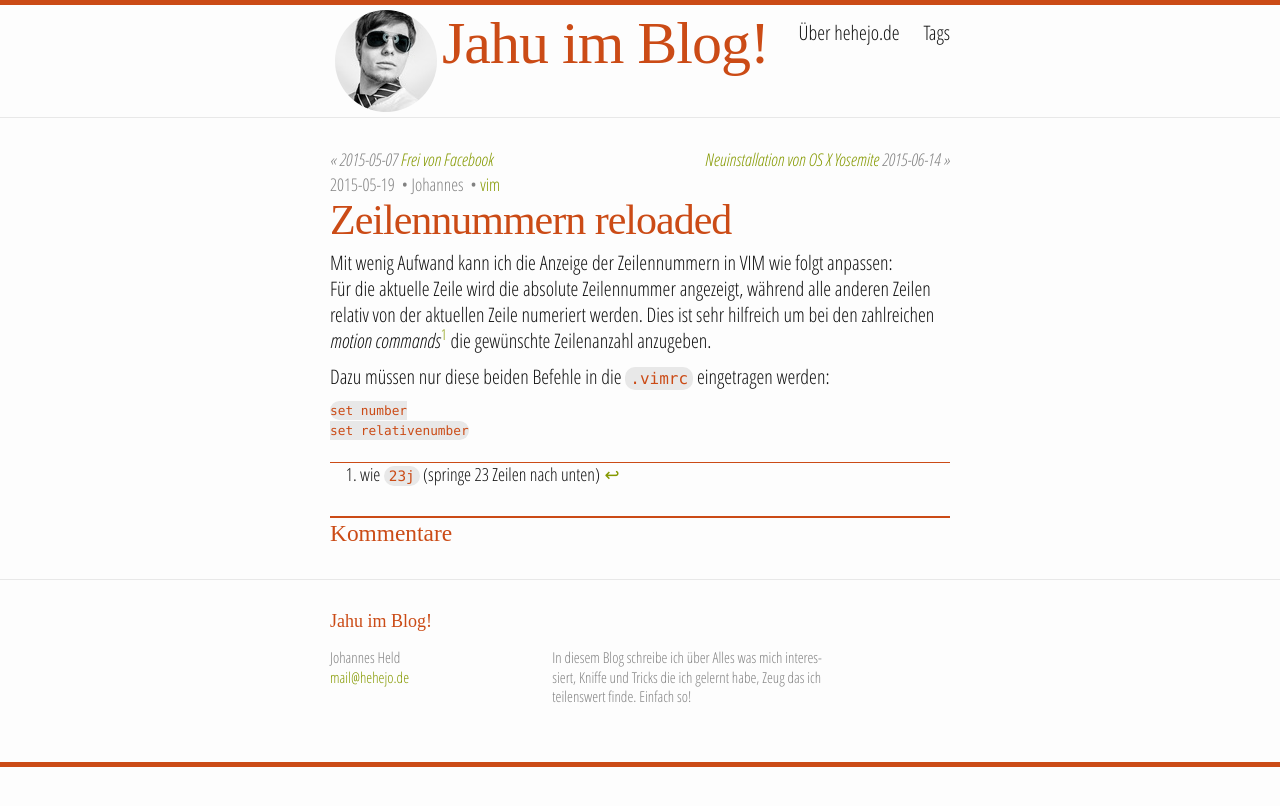
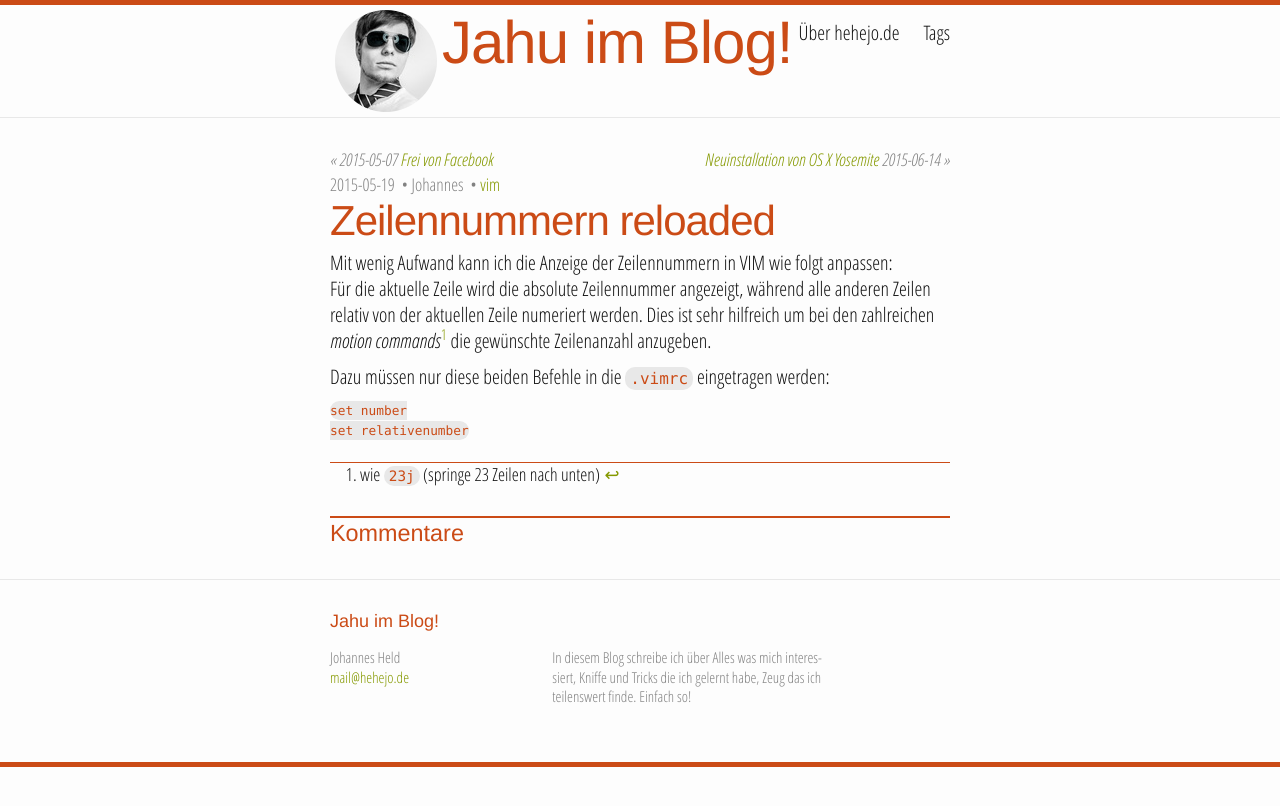
Before and after one commit to hehejo/de.hehejo.blog, a Jekyll site: the page built from _posts/2015-05-19-zeilennummern.md, in a window 1280 px wide. Shown: the top 806 px of the page. Built offline with Jekyll 4.4.1, drawn with Linux system fonts in a browser that asks for light colours; nearby versions of some CDN libraries; some web fonts are replaced; comment, search, counter and statistics services are not loaded; a style sheet for code colours, icons or effects is not loaded.

Commit message:
Anpassen der Konfiguration und Fonts

```diff
--- a/_config.yml
+++ b/_config.yml
@@ -5,10 +5,6 @@ description: > # this means to ignore newlines until "baseurl:"
   In diesem Blog schreibe ich über Alles was mich interessiert, Kniffe und Tricks die ich gelernt habe, Zeug das ich teilenswert finde. Einfach so!
 baseurl: "" # the subpath of your site, e.g. /blog/
 url: "http://blog.hehejo.de" # the base hostname & protocol for your site
-
-twitter_username: hehejo
-github_username:  hehejo
-
 
 timezone: Europe/Berlin
 encoding: utf-8
@@ -62,13 +58,13 @@ picture:
              source_default:
                      width: "680"
                      height: "156"
-     gallery:
-          ppi: [1, 1.5]
-          attr:
-            class: "gallery-pict"
-            itemprop: "image"
-          source_medium:
-            media: "(max-width: 520px)"
-            width: "220"
-          source_default:
-            width: "680"
+     # gallery:
+     #      ppi: [1, 1.5]
+     #      attr:
+     #        class: "gallery-pict"
+     #        itemprop: "image"
+     #      source_medium:
+     #        media: "(max-width: 520px)"
+     #        width: "220"
+     #      source_default:
+     #        width: "680"
--- a/css/main.scss
+++ b/css/main.scss
@@ -4,7 +4,7 @@
 @charset "utf-8";
 
 // Our variables
-$head-font-family: 'Kaushan Script', cursive;
+$head-font-family: 'Kaushan Script', Helvetica, Arial, cursive;
 $base-font-family: 'Open Sans Condensed', Helvetica, Arial, sans-serif;
 $base-font-size:   20px;
 $small-font-size:  $base-font-size * 0.875;
```
